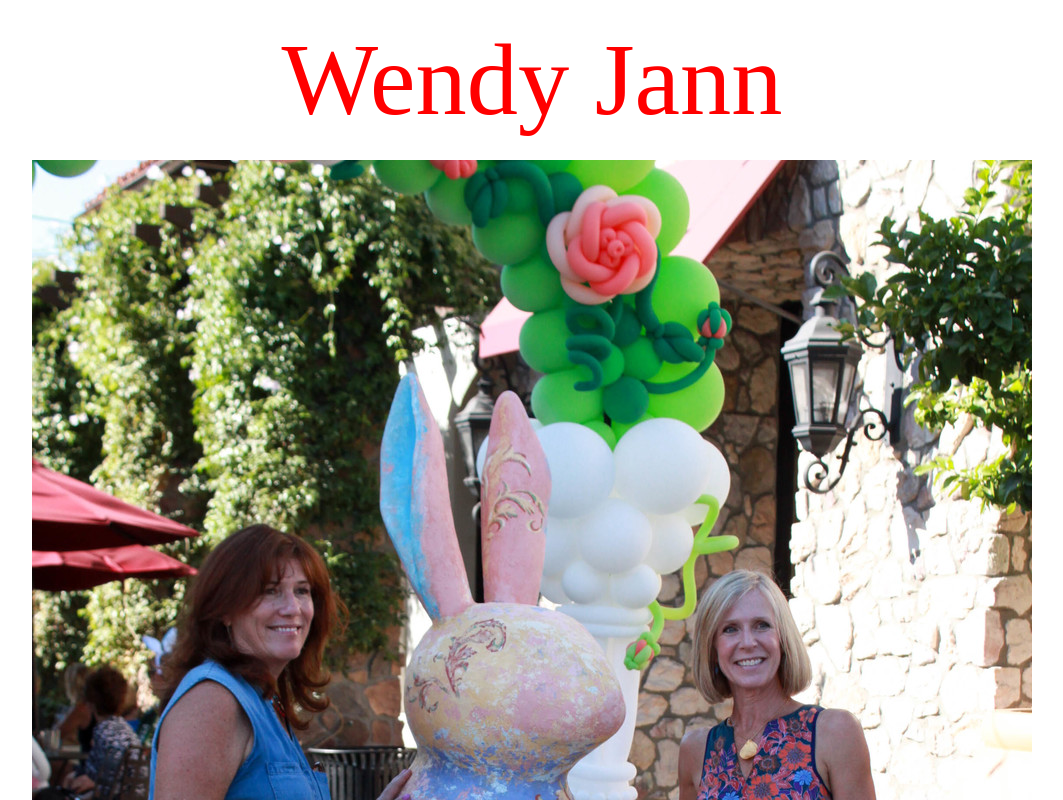
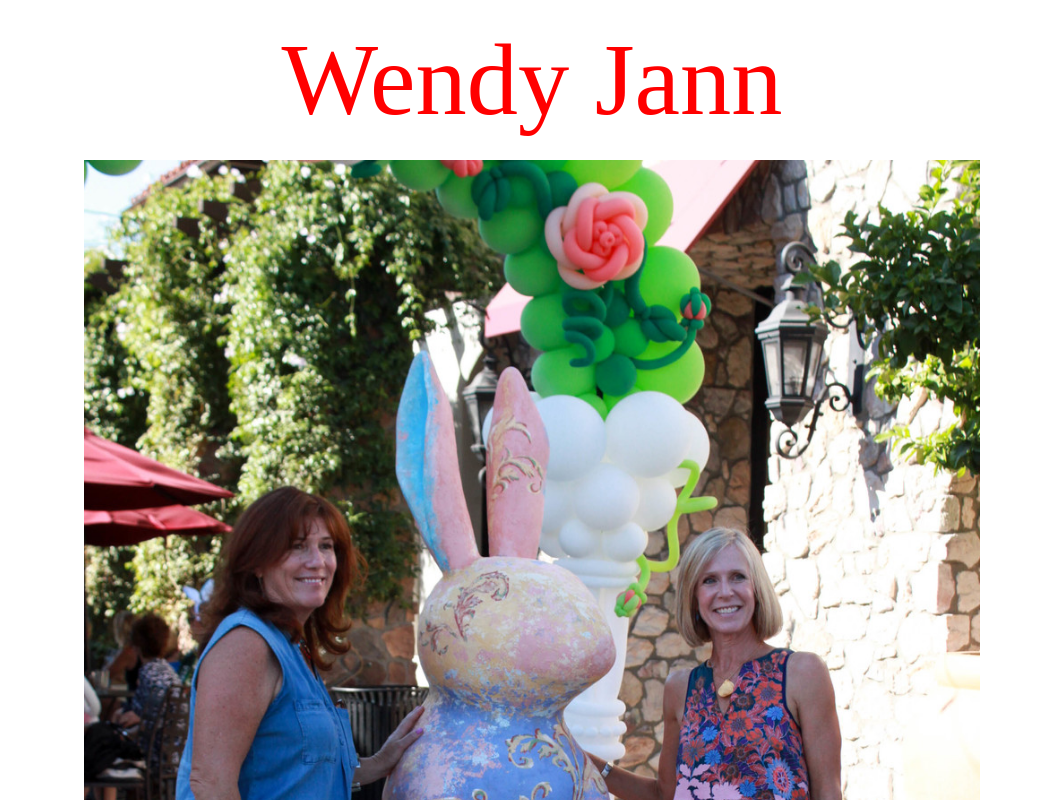
Before and after one commit to codejoy-wins/Wendy, a React (Create React App) app: page / in a window 1280 px wide. Shown: the top 800 px of the page, without its empty margins (108-1171 px from the left). Built offline with nearby package versions, Linux system fonts and the light colour scheme; a web font is replaced by a local one.

Commit message:
formatting

```diff
--- a/src/App.css
+++ b/src/App.css
@@ -4,17 +4,26 @@
 /* font-family: 'Aguafina Script', cursive; */
 /* font-family: 'Montserrat', sans-serif; */
 #wendy{
+  text-align: left;
   font-size: 8vw;
   font-weight: normal;
   font-family: 'Aguafina Script', cursive;
   color: red;
+}
+#imgs{
+  text-align: center;
 }
 #number{
   padding: 2vw;
 }
 #bio{
   font-family: 'Montserrat', sans-serif;
-
+}
+#wendy2{
+  width: 70%;
+}
+#wendy3{
+  width: 70%;
 }
 .App-logo {
   animation: App-logo-spin infinite 20s linear;
--- a/src/App.js
+++ b/src/App.js
@@ -13,9 +13,9 @@ function App() {
         <div>
           <h1><span id="wendy">Wendy Jann</span></h1>
         </div>
-        <div>
-          <img src={wendy2}></img>
-          <img src={wendy3}></img>
+        <div id="imgs">
+          <img src={wendy2} id="wendy2"></img>
+          <img src={wendy3} id="wendy3"></img>
         </div>
         <div id="number">
           <span>(805) 660 9376</span>
```
